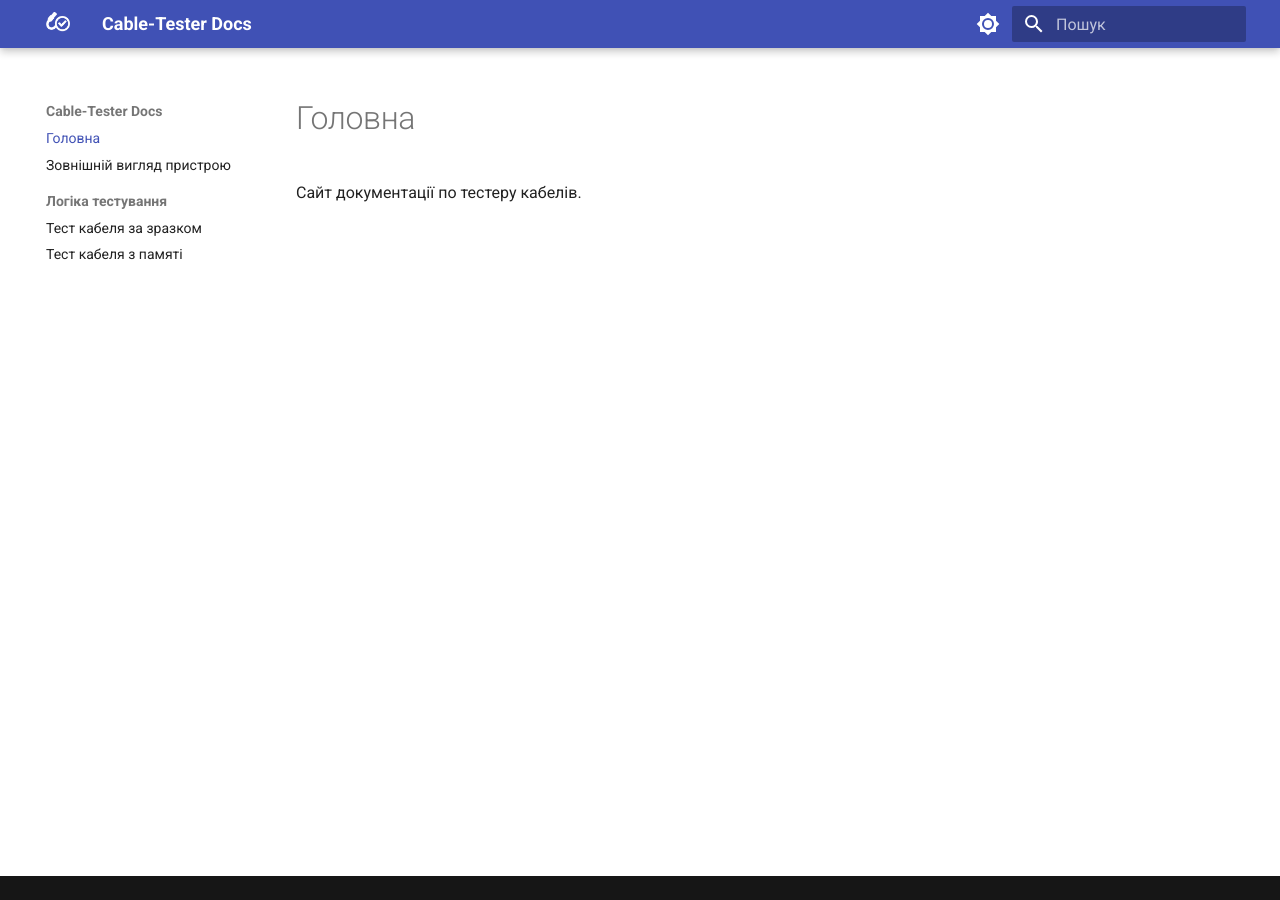
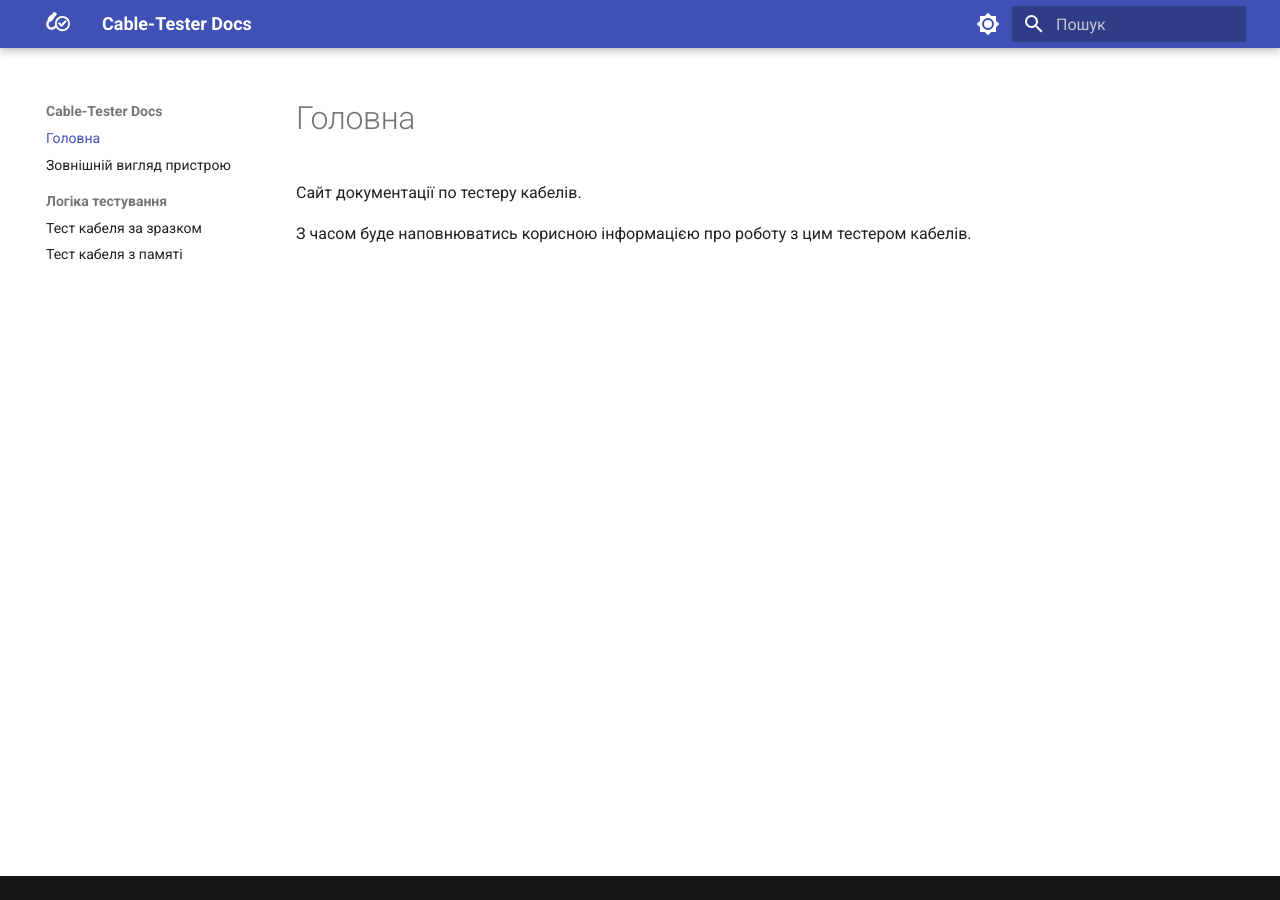
Before and after one commit to truepasha/Cable-Tester.site, an MkDocs documentation site: the page built from docs/index.md, in a window 1280 px wide. Built offline with MkDocs 1.6.1 and Material for MkDocs 9.7.7, drawn with Linux system fonts in a browser that asks for light colours.

Commit message:
правки

```diff
--- a/docs/index.md
+++ b/docs/index.md
@@ -1,3 +1,5 @@
 # Головна
 
 Сайт документації по тестеру кабелів.
+
+З часом буде наповнюватись корисною інформацією про роботу з цим тестером кабелів.
```
Also changed, not shown: docs/test-logic/.pages (renamed from docs/test logic/.pages), docs/test-logic/cable-testing-by-sample.md (renamed from docs/test logic/cable-testing-by-sample.md), docs/test-logic/memory-cable-testing.md (renamed from docs/test logic/memory-cable-testing.md).
